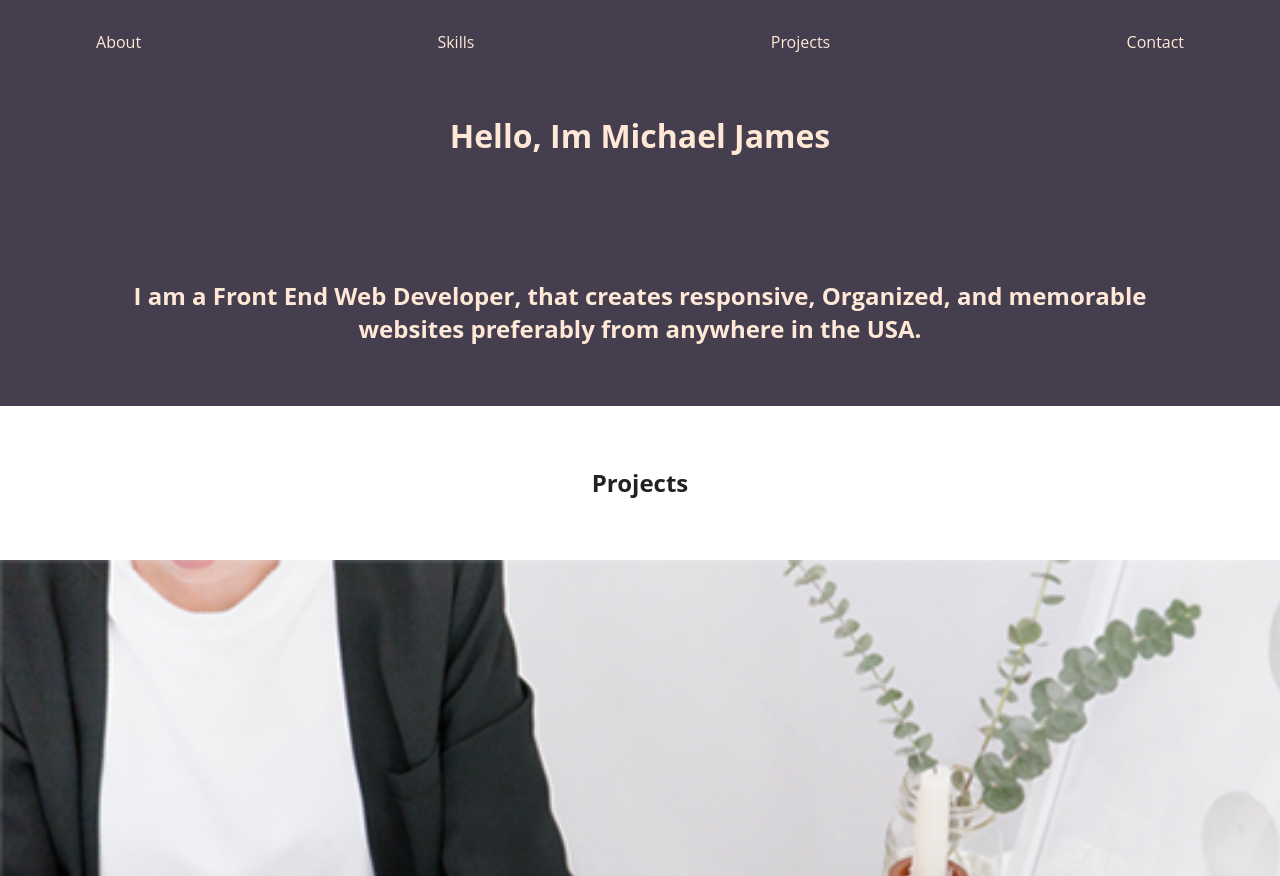
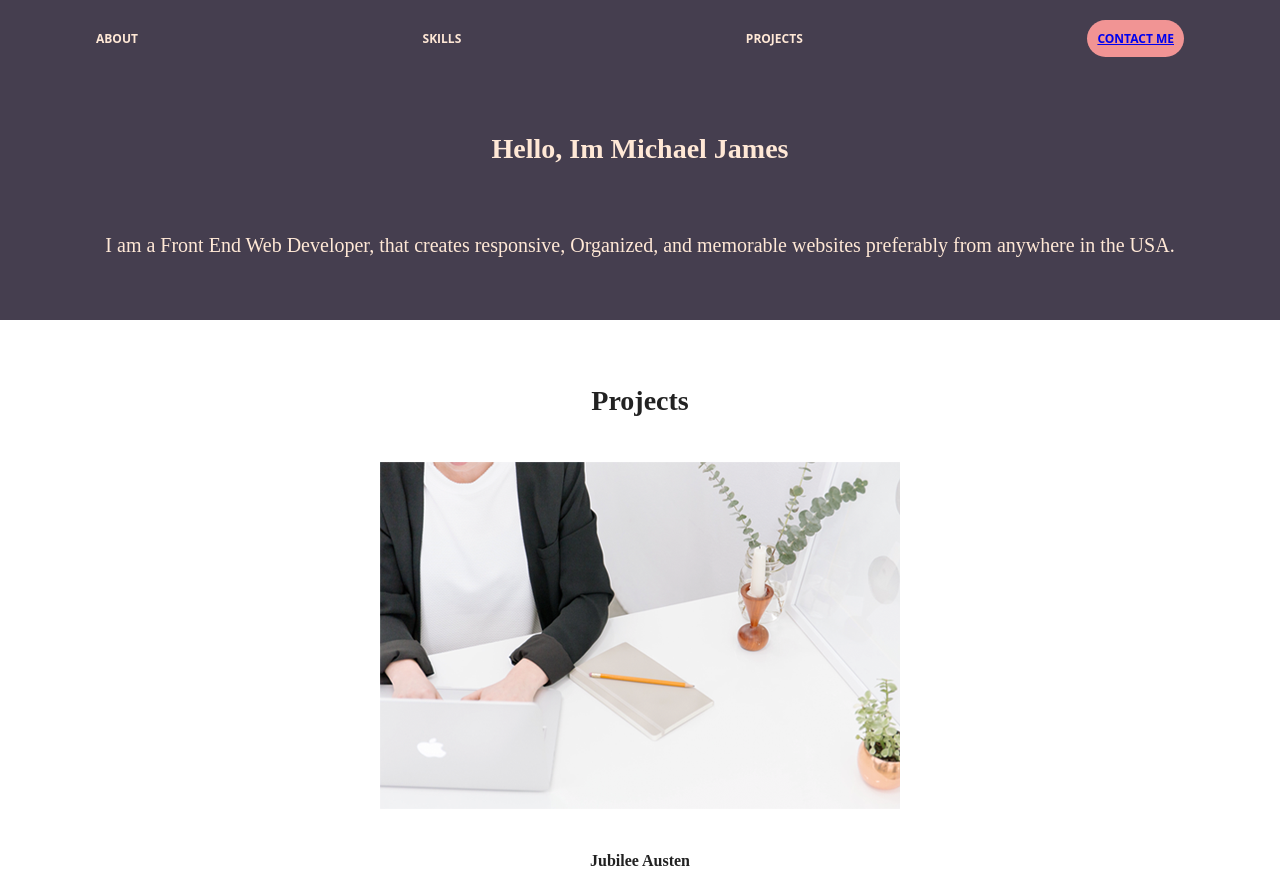
Before and after one commit to djzsmk/mjt-port, a website built with webpack: page index.html in a window 1280 px wide. Shown: the top 876 px of the page. Built offline with nearby package versions, Linux system fonts and the light colour scheme.

Commit message:
adjusted images into figure with link

```diff
--- a/css/style.css
+++ b/css/style.css
@@ -101,6 +101,26 @@ textarea {
     padding:0;
    }
 
+   h1 {
+    color: #FFE8D6;
+    font-family: 'Alike', serif;
+    font-size: 1.75em;
+    line-height: 1.5;
+    width: 100%;
+   }
+
+   h2 {
+    color: #FFE8D6;
+    font-family: 'Alike', serif;
+    font-size: 1.25rem;
+    line-height: 1.5;
+    font-weight: 400;
+   }
+
+   h3 {
+    font-size: 1.75rem;
+   }
+
    p, li {
     font-size: 1rem;
     line-height: 1.5;
@@ -128,6 +148,11 @@ textarea {
 
    header .content-wrapper {
     width:85%;
+     }
+
+     h3, h4, h5, h6 {
+      font-family: 'Alike', serif;
+      line-height: 1.5;
      }
 
    /*------ magins--------*/
@@ -186,11 +211,18 @@ textarea {
 
    header {
     background-color:#453E4F ;
-    color: #FFE8D6
    }
    header nav ul {
     display: flex;
     justify-content: space-between;
+    color: #FFE8D6;
+   }
+
+   header nav ul li{
+    font-size: .75em;
+    margin-bottom: 20px;
+    font-weight: bold;
+    text-transform: uppercase ;
    }
 
    header h1 {
@@ -198,7 +230,12 @@ textarea {
    }
 
    header h2 {
-    padding-top: 60px;
+    width: 100%;
+   }
+   nav #contact-link {
+    background-color: #f19494;
+    padding: 10px 10px;
+    border-radius: 30px;
    }
 
    footer {
@@ -212,10 +249,14 @@ textarea {
       width:100%;
     }
 
+    #work h3 {
+      width: 100%;
+    }
+
     .portfolio-wrapper {
       display: flex;
       justify-content: center;
-      align-items: center;
+      align-items: stretch;
       flex-flow: row wrap;
     }
 
@@ -238,6 +279,10 @@ textarea {
 
    #skills ul {
     text-transform: uppercase;
+   }
+
+   #works-header h2 {
+    color: black;
    }
 
 /* ==========================================================================
--- a/index.html
+++ b/index.html
@@ -33,7 +33,9 @@
           <li>About</li>
           <li>Skills</li>
           <li>Projects</li>
-          <li>Contact</li>
+          <li>
+            <a href="#contact" id="contact-link">contact me</a>
+          </li>
         </ul>
       </nav>
       <div class = "title-intro">
@@ -48,11 +50,16 @@
 <main>
 
   <article class ="main-area">
-    <h2>Projects</h2>
     <section id="works">
       <div class ="portfolio-wrapper">
+        <h3 class="works-header">Projects</h3>
           <div class="portfolio-works">
-            <img src="img/contact-image.png" alt="Jubilee Austen" />
+            <figure>
+              <a href="https://djzsmk.github.io/Jubilee-Austen/" target ="_blank">
+                <img src="img/contact-image.png" alt="Jubilee Austen" />
+              </a>
+            </figure>
+            <h4>Jubilee Austen</h4>
             <p>This Jubilee Austen one-page project is a static website. Using HTML and CSS in combination with a design comp. This website was created to apply a basic understanding of HTML and CSS.
             </p>
             <p>
@@ -63,10 +70,14 @@
               <span>Tools:</span>
               Vscode, Photoshop, Design comp
             </p>
-            <!--add button and link ot live site for Jubilee Austen-->
           </div>
           <div class="portfolio-works">
-            <img src="img/uplugged-sample.png" alt="Unplugged" />
+            <figure>
+              <a href="https://djzsmk.github.io/unplugged-project-22/" target="_blank">
+                <img src="img/uplugged-sample.png" alt="Unplugged" />
+              </a>
+            </figure>
+            <h4>Unplugged Project</h4>
             <P>Here is a 3-page responsive website. Built from a design comp that adapts to mobile, tablet, and desktop screens.</P>
             <p>
               <Span>Skills:</Span>
@@ -76,10 +87,14 @@
               <span>Tools:</span>
               Chrome Dev Tools, GitHub Pages
             </p>
-            <!--add button and link to live site for Unplugged-->
           </div>
           <div class="portfolio-works">
-            <img src="img/guess-sample.png" alt="Guess the word game" />
+            <figure>
+              <a href="https://djzsmk.github.io/guess-game/" tagret="_blank">
+                <img src="img/guess-sample.png" alt="Guess the word game" />
+              </a>
+            </figure>
+            <h4>Guessing Game</h4>
             <p>Players guess the word by entering one letter at a time. If they guess the word before all of their guesses are used, they win</p>
             <p>
               <span>Skills:</span>
@@ -89,10 +104,14 @@
               <span>Tools:</span>
               Github Pages, JSON
             </p>
-            <!--add button and link to live site for guess word game-->
           </div>
           <div class="portfolio-works">
-            <img src="img/sticky-sample.png" alt="Sticky note App" />
+            <figure>
+              <a href="https://v548zj.csb.app/" target="_blank">
+                <img src="img/sticky-sample.png" alt="Sticky note App" />
+              </a>
+            </figure>
+            <h4>Sticky Note App</h4>
             <p> I created an interactive app that will let users create “sticky notes” on their computer that will save locally.
             </p>
             <P>
@@ -103,7 +122,6 @@
               <span>Tools:</span>
               CodeSandbox, props, state
             </p>
-            <!--add button and link to live site for Sticky note app site-->
           </div>
       </div>
     </section>
@@ -149,7 +167,7 @@
   </article>
 </main>
 
-<footer>
+<footer id="contact">
   <div class="content-wrapper">
     <div class="footer-content">
       <div class="contact">
```
